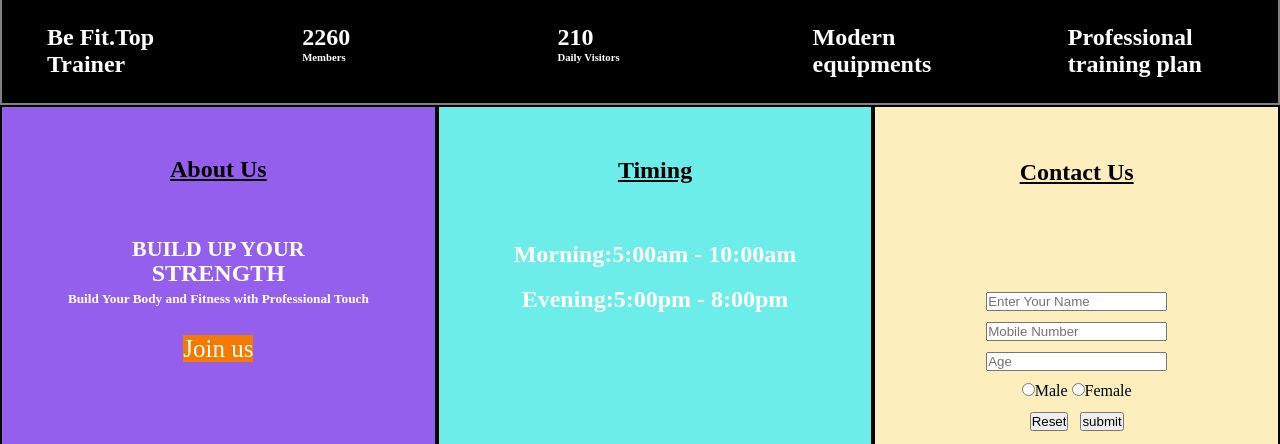
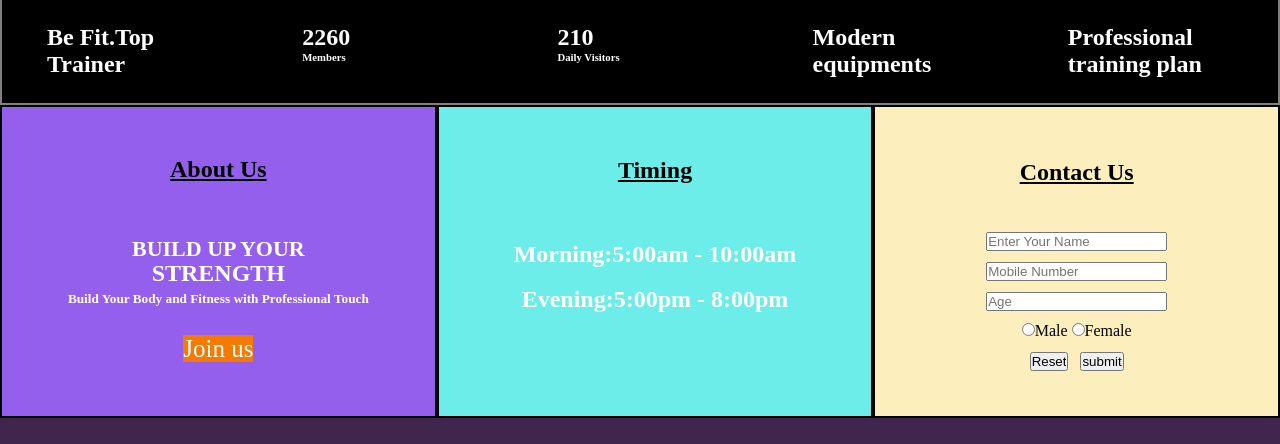
Before and after one commit to tsctarun/fitnessfreak, a plain HTML site: page index.html in a window 1280 px wide. Shown: the part 508-952 px from the top of the page. Drawn offline with Linux system fonts and the light colour scheme.

Commit message:
Update style.css

```diff
--- a/style.css
+++ b/style.css
@@ -113,7 +113,7 @@ a:hover{
 	flex:1;
 }
 .contact{
-	padding:60px 0;
+	padding-bottom:20px;
 }
 #address{
 	background-color: #40264D;
```
